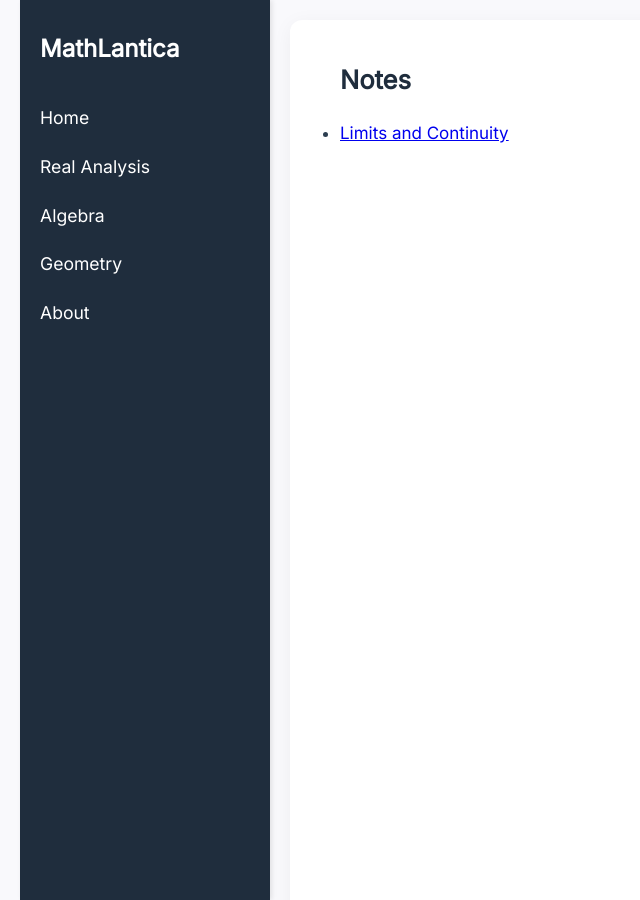
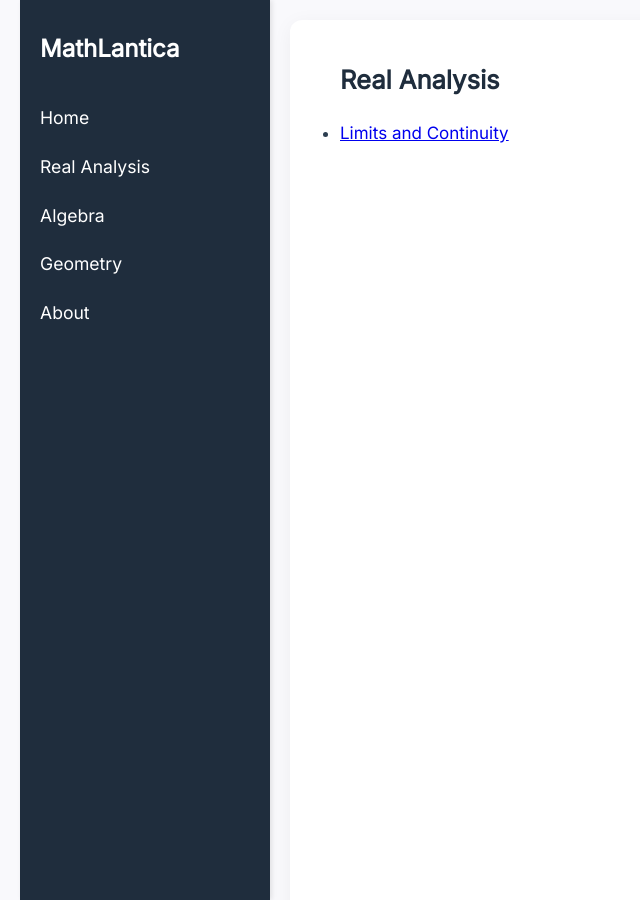
Before and after one commit to GitDisciplined/GitDisciplined.github.io, a Jekyll site: the page built from real-analysis.md, in a window 1280 px wide and 900 px high. Shown: the whole window, without its empty margins (0-640 px from the left). Built offline with Jekyll 4.4.1, drawn with Linux system fonts in a browser that asks for light colours.

Commit message:
Update real-analysis.md

```diff
--- a/real-analysis.md
+++ b/real-analysis.md
@@ -4,7 +4,7 @@ title: "Real Analysis"
 permalink: /real-analysis/
 ---
 
-<h2>Notes</h2>
+<h2>Real Analysis</h2>
 
 <ul>
   {% for post in site.posts %}
```
